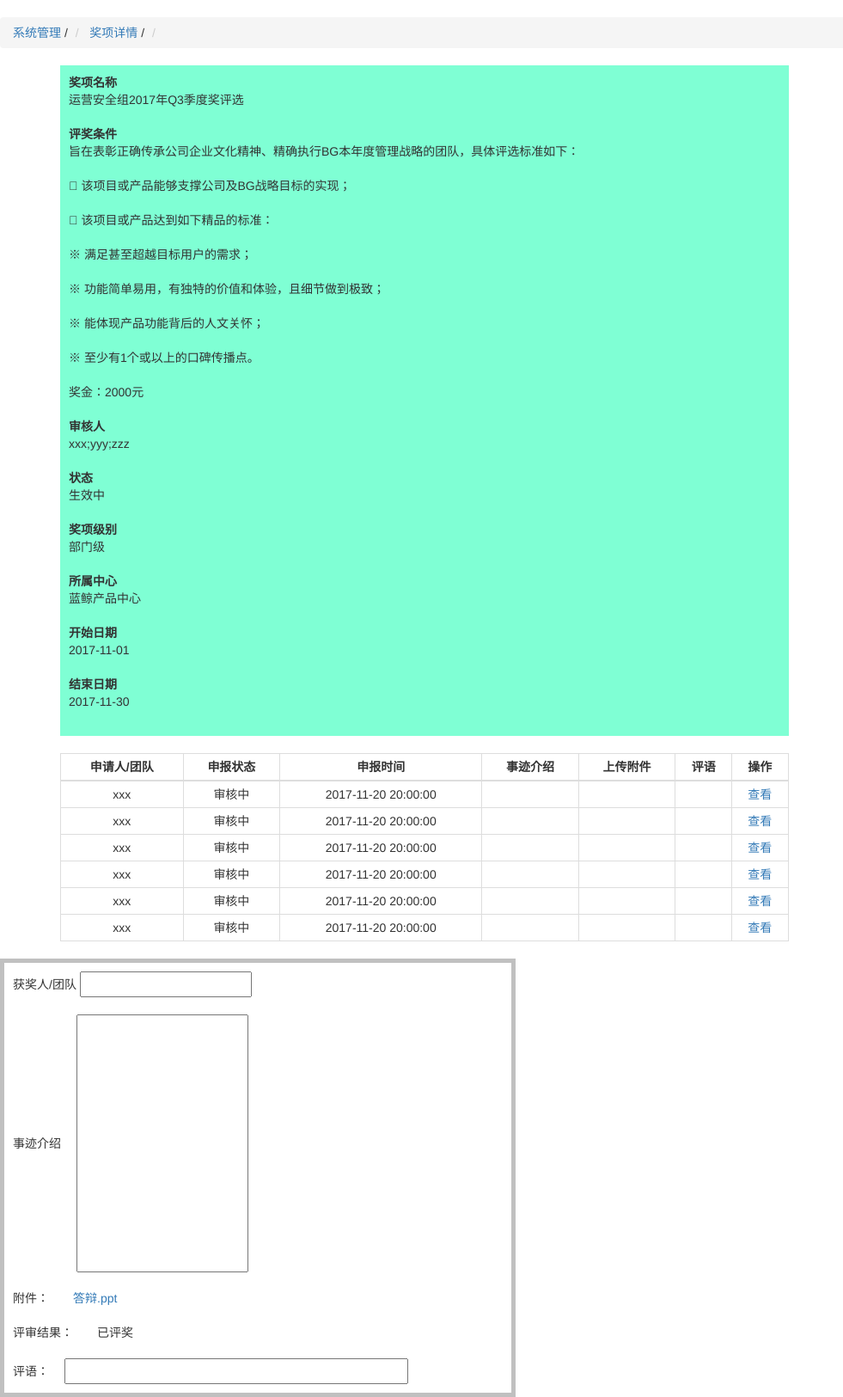
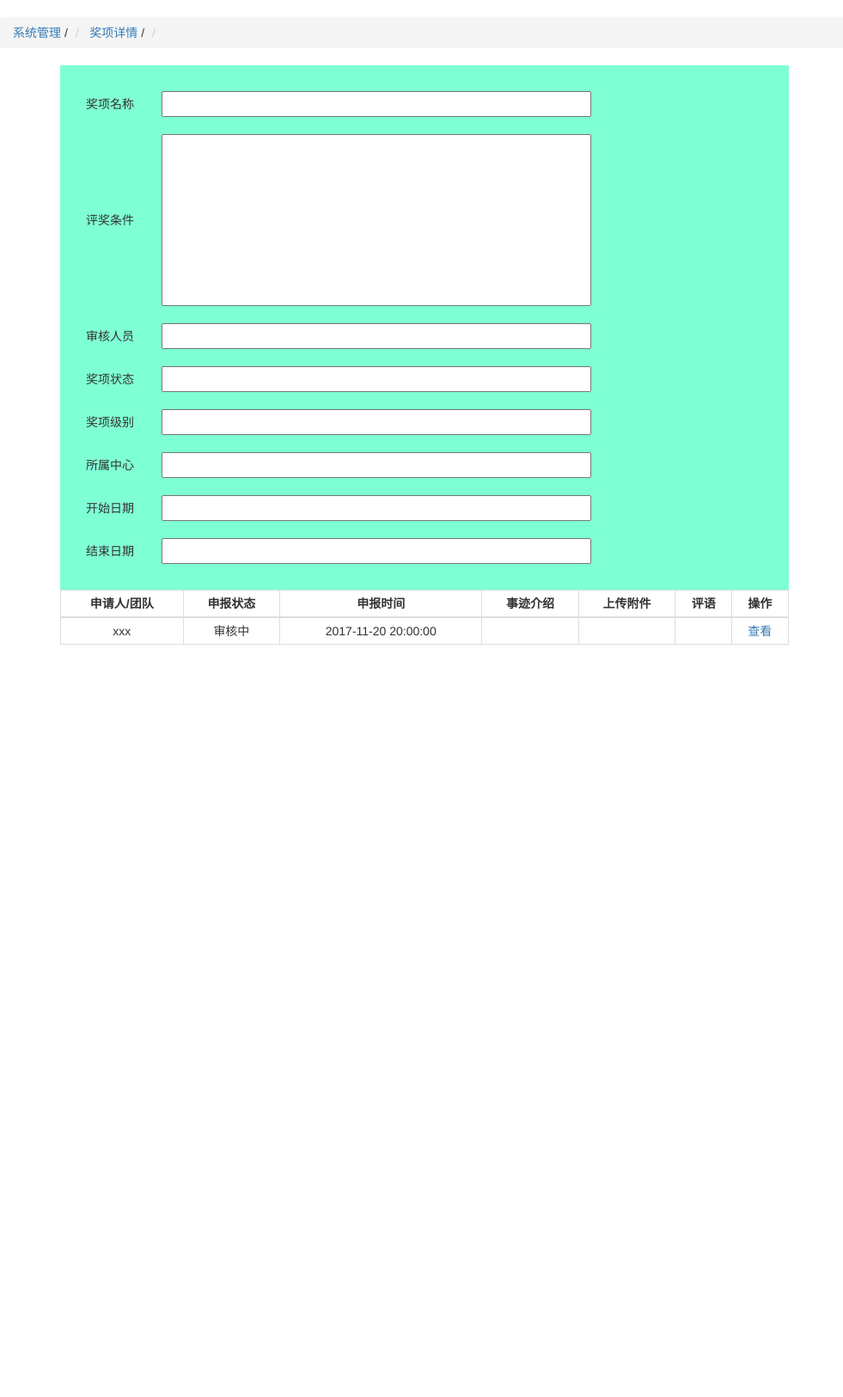
Before and after one commit to blueking-campus/2019-campus-project-4, a Python web app: template templates/home_application/CheckAwards.html in a window 1280 px wide. Shown: the part 52-1677 px from the top of the page at 86% size, without its empty margins (0-981 px from the left). After the commit the page ends 802 px from the top, so only its background shows below. Run offline with Jinja, Linux system fonts and the light colour scheme; the template is opened without the code that fills it, so the values that code supplies are empty; some libraries are stand-ins or nearby versions.

Commit message:
奖项管理的查看、删除、编辑、克隆功能

```diff
--- a/templates/home_application/CheckAwards.html
+++ b/templates/home_application/CheckAwards.html
@@ -59,67 +59,49 @@
             <div class="col-md-12 column">
                 <div class="row clearfix">
                     <div class="col-md-9 column">
-                        <dl style="background-color:aquamarine;padding:10px;">
+                        <div style="background-color:aquamarine;padding:30px;">
 
-                            <dt>
-                                奖项名称
-                            </dt>
-                            <dd>
-                                运营安全组2017年Q3季度奖评选
-                            </dd><br/>
+							<span> 奖项名称&emsp;&emsp;</span>
+							<input type="text" style="width: 500px; height: 30px;" id="check_award_name">
 
-                            <dt>
-                                评奖条件
-                            </dt>
-                            <dd>
-                                旨在表彰正确传承公司企业文化精神、精确执行BG本年度管理战略的团队，具体评选标准如下：<br/> <br/>  该项目或产品能够支撑公司及BG战略目标的实现； <br/><br/>                                 该项目或产品达到如下精品的标准：<br/> <br/> ※ 满足甚至超越目标用户的需求；<br/> <br/> ※ 功能简单易用，有独特的价值和体验，且细节做到极致；<br/><br/>                                ※ 能体现产品功能背后的人文关怀；
-                                <br/><br/> ※ 至少有1个或以上的口碑传播点。 <br/><br/> 奖金：2000元
-                            </dd><br/>
+							<br/>
+							<br/>
 
-                            <dt>
-                                审核人
-                            </dt>
-                            <dd>
-                                xxx;yyy;zzz
-                            </dd><br/>
+							<span> 评奖条件&emsp;&emsp;</span>
+							<input type="text" style="width: 500px;height: 200px;" id="check_award_if">
 
-                            <dt>
-                                状态
-                            </dt>
-                            <dd>
-                                生效中
-                            </dd><br/>
+							<br/>
+							<br/>
+							<span> 审核人员&emsp;&emsp;</span>
+							<input type="text" style="width: 500px; height: 30px;" id="check_reviewer">
 
-                            <dt>
-                                奖项级别
-                            </dt>
-                            <dd>
-                                部门级
-                            </dd><br/>
+                            <br/>
+							<br/>
+							<span> 奖项状态&emsp;&emsp;</span>
+							<input type="text" style="width: 500px; height: 30px;" id="check_status">
 
-                            <dt>
-                                所属中心
-                            </dt>
-                            <dd>
-                                蓝鲸产品中心
-                            </dd><br/>
+                            <br/>
+							<br/>
+							<span> 奖项级别&emsp;&emsp;</span>
+							<input type="text" style="width: 500px; height: 30px;" id="check_award_level">
 
-                            <dt>
-                                开始日期
-                            </dt>
-                            <dd>
-                                2017-11-01
-                            </dd><br/>
+                            <br/>
+							<br/>
+							<span> 所属中心&emsp;&emsp;</span>
+							<input type="text" style="width: 500px; height: 30px;" id="check_organ">
 
-                            <dt>
-                                结束日期
-                            </dt>
-                            <dd>
-                                2017-11-30
-                            </dd><br/>
+                            <br/>
+							<br/>
+							<span> 开始日期&emsp;&emsp;</span>
+							<input type="text" style="width: 500px; height: 30px;" id="check_start_time">
+
+                            <br/>
+							<br/>
+							<span> 结束日期&emsp;&emsp;</span>
+							<input type="text" style="width: 500px; height: 30px;" id="check_end_time">
 
 
-                        </dl>
+                        </div>
 
                         <table class="table table-condensed table-bordered">
                             <thead>
@@ -143,51 +125,7 @@
                                     <td></td>
                                     <td><a href="链接">查看</a></td>
                                 </tr>
-                                <tr>
-                                    <td>xxx</td>
-                                    <td>审核中</td>
-                                    <td>2017-11-20 20:00:00</td>
-                                    <td></td>
-                                    <td></td>
-                                    <td></td>
-                                    <td><a href="链接">查看</a></td>
-                                </tr>
-                                <tr>
-                                    <td>xxx</td>
-                                    <td>审核中</td>
-                                    <td>2017-11-20 20:00:00</td>
-                                    <td></td>
-                                    <td></td>
-                                    <td></td>
-                                    <td><a href="链接">查看</a></td>
-                                </tr>
-                                <tr>
-                                    <td>xxx</td>
-                                    <td>审核中</td>
-                                    <td>2017-11-20 20:00:00</td>
-                                    <td></td>
-                                    <td></td>
-                                    <td></td>
-                                    <td><a href="链接">查看</a></td>
-                                </tr>
-                                <tr>
-                                    <td>xxx</td>
-                                    <td>审核中</td>
-                                    <td>2017-11-20 20:00:00</td>
-                                    <td></td>
-                                    <td></td>
-                                    <td></td>
-                                    <td><a href="链接">查看</a></td>
-                                </tr>
-                                <tr>
-                                    <td>xxx</td>
-                                    <td>审核中</td>
-                                    <td>2017-11-20 20:00:00</td>
-                                    <td></td>
-                                    <td></td>
-                                    <td></td>
-                                    <td><a href="链接">查看</a></td>
-                                </tr>
+
                             </tbody>
                         </table>
 
@@ -198,7 +136,19 @@
         </div>
     </div>
 
-    <div style="position:absolute;height:800;width:600px;display:hidden;border:5px solid silver;padding:10px;" id="add">
+    <div style=
+    			"position: absolute;
+				left: 0;
+				top: 0;
+				width: 500px;left: 50%;margin-left: -25%;
+				height: 800px;
+				top:50px;
+				background-color:#E0EEE0;
+				border : 1px solid #B9D3EE;
+				display: none;
+				padding : 40px;"
+				onmousedown="move(this)"
+    			id="add">
         <span> 获奖人/团队</span>
         <input type="text" style="width:200px; height:30px;">
         <span>&emsp;&emsp;</span>
@@ -223,6 +173,62 @@
 
 <script>
 
+	var name;
+
+	$(function() {
+
+		var url = window.location.href;
+
+		var url_param = url.split("?")[1];
+		var url_param_arr = url_param.split("=");
+		var check_award_name = url_param_arr[1];
+
+		$("#check_award_name").val(check_award_name);
+
+		var url = "${SITE_URL}check_award/";
+
+		var param = {
+				check_award_name : check_award_name
+			};
+
+		$.get(url, param, function(res) {
+    		if(res.result) {
+
+    			$("#check_award_if").val(res.award_if);
+    			$("#check_award_level").val(res.award_level);
+    			$("#check_organ").val(res.organ);
+    			$("#check_start_time").val(res.start_time);
+    			$("#check_end_time").val(res.end_time);
+    			$("#check_status").val(res.status);
+    			$("#check_reviewer").val(res.reviewer);
+    		}
+		}, 'json');
+
+	});
+
+	//div窗体拖动功能
+	function move(obj,e){
+			var _move=false;//移动标记
+			var _x,_y;//鼠标离控件左上角的相对位置
+			$(obj).click(function(){
+				//alert("click");//点击（松开后触发）
+				}).mousedown(function(e){
+				_move=true;
+				_x=e.pageX-parseInt($(obj).css("left"));
+				_y=e.pageY-parseInt($(obj).css("top"));
+				//$(obj).fadeTo(20, 0.5);//点击后开始拖动并透明显示
+			});
+			$(document).mousemove(function(e){
+				if(_move){
+					var x=e.pageX-_x;//移动时根据鼠标位置计算控件左上角的绝对位置
+					var y=e.pageY-_y;
+					$(obj).css({top:y,left:x});//控件新位置
+				}
+			}).mouseup(function(){
+			_move=false;
+	   	 	//$(obj).fadeTo("fast", 1);//松开鼠标后停止移动并恢复成不透明  "fast":规定褪色效果的速度。
+	  		});
+		}
 </script>
 
 </html>
```
Also changed, not shown: templates/home_application/awards.html (+84 -30 lines).
